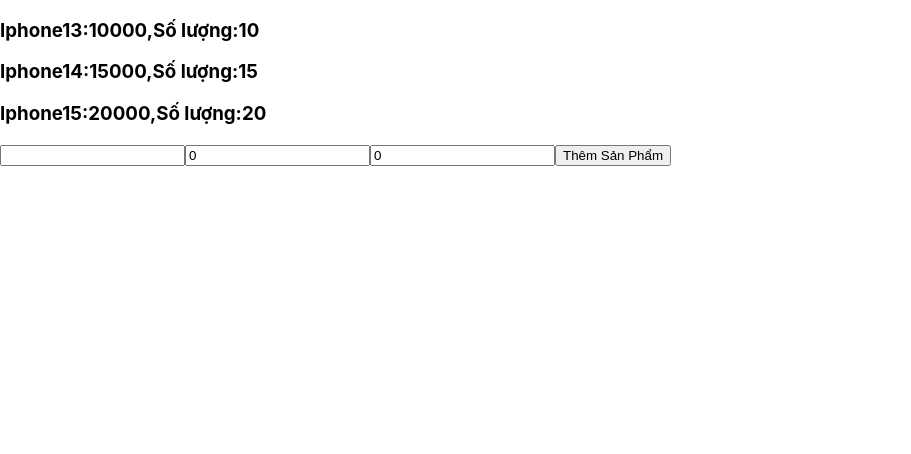
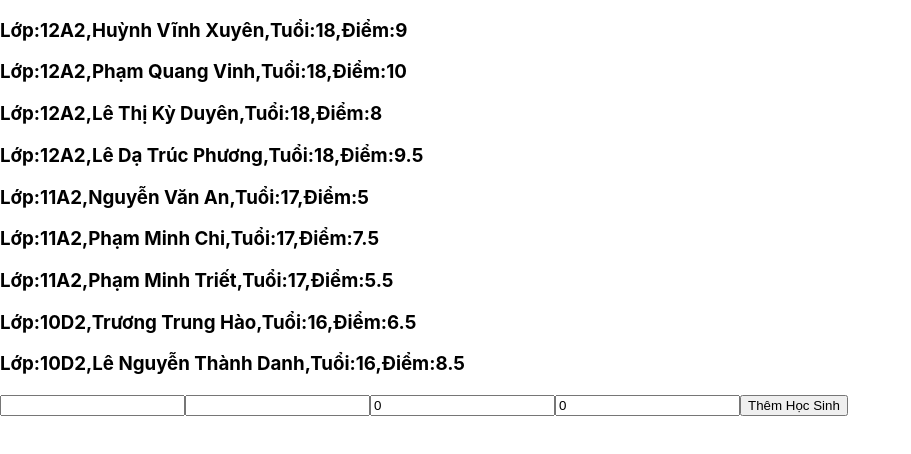
Before and after one commit to bigboss30051999/Module3_React, a React (Create React App) app: page / in a window 1280 px wide. Shown: the top 454 px of the page, without its empty margins (0-911 px from the left). Built offline with nearby package versions, Linux system fonts and the light colour scheme.

Commit message:
bai tap danh sach

```diff
--- a/src/App.js
+++ b/src/App.js
@@ -3,10 +3,11 @@
 import Login from "./Login";
 import Listnumber from "./Listnumber";
 import ListProduct from "./ListProduct";
+import ListStudent from "./ListStudent";
 function App() {
   return (
     <>
-<ListProduct/>
+<ListStudent/>
     </>
   );
 }
--- /dev/null
+++ b/src/ListStudent.js
@@ -0,0 +1,41 @@
+import {useState} from "react";
+export default function ListStudent() {
+    let [students, setStudents] = useState([
+        {class: "12A2",name: "Huỳnh Vĩnh Xuyên", age: 18, score: 9},
+        {class: "12A2",name: "Phạm Quang Vinh", age: 18, score: 10},
+        {class: "12A2",name: "Lê Thị Kỳ Duyên", age: 18, score: 8},
+        {class: "12A2",name: "Lê Dạ Trúc Phương", age: 18, score: 9.5},
+        {class: "11A2",name: "Nguyễn Văn An", age: 17, score: 5},
+        {class: "11A2",name: "Phạm Minh Chi", age: 17, score: 7.5},
+        {class: "11A2",name: "Phạm Minh Triết", age: 17, score: 5.5},
+        {class: "10D2",name: "Trương Trung Hào", age: 16, score: 6.5},
+        {class: "10D2",name: "Lê Nguyễn Thành Danh", age: 16, score: 8.5},
+    ]);
+    let [nameSt, setNameSt] = useState('');
+    let [classSt, setClassSt] = useState('');
+    let [ageSt, setAgeSt] = useState(0);
+    let [score, setScore] = useState(0);
+
+    function addList() {
+        setStudents([...students, {classSt,nameSt, ageSt, score}]);
+        setNameSt('');
+        setAgeSt(0)
+        setClassSt('')
+        setScore(0)
+    }
+
+    return (
+        <>
+            {students.map((student)=>(
+                <h3>
+                    Lớp:{student.class},{student.name},Tuổi:{student.age},Điểm:{student.score}
+                </h3>
+            ))}
+            <input type="text" value={classSt} onChange={e => setClassSt(e.target.value)}/>
+            <input type="text" value={nameSt} onChange={e => setNameSt(e.target.value)}/>
+            <input type="text" value={ageSt} onChange={e => setAgeSt(+e.target.value)}/>
+            <input type="text" value={score} onChange={e => setScore(+e.target.value)}/>
+            <button onClick={addList}>Thêm Học Sinh</button>
+        </>
+    )
+}
```
